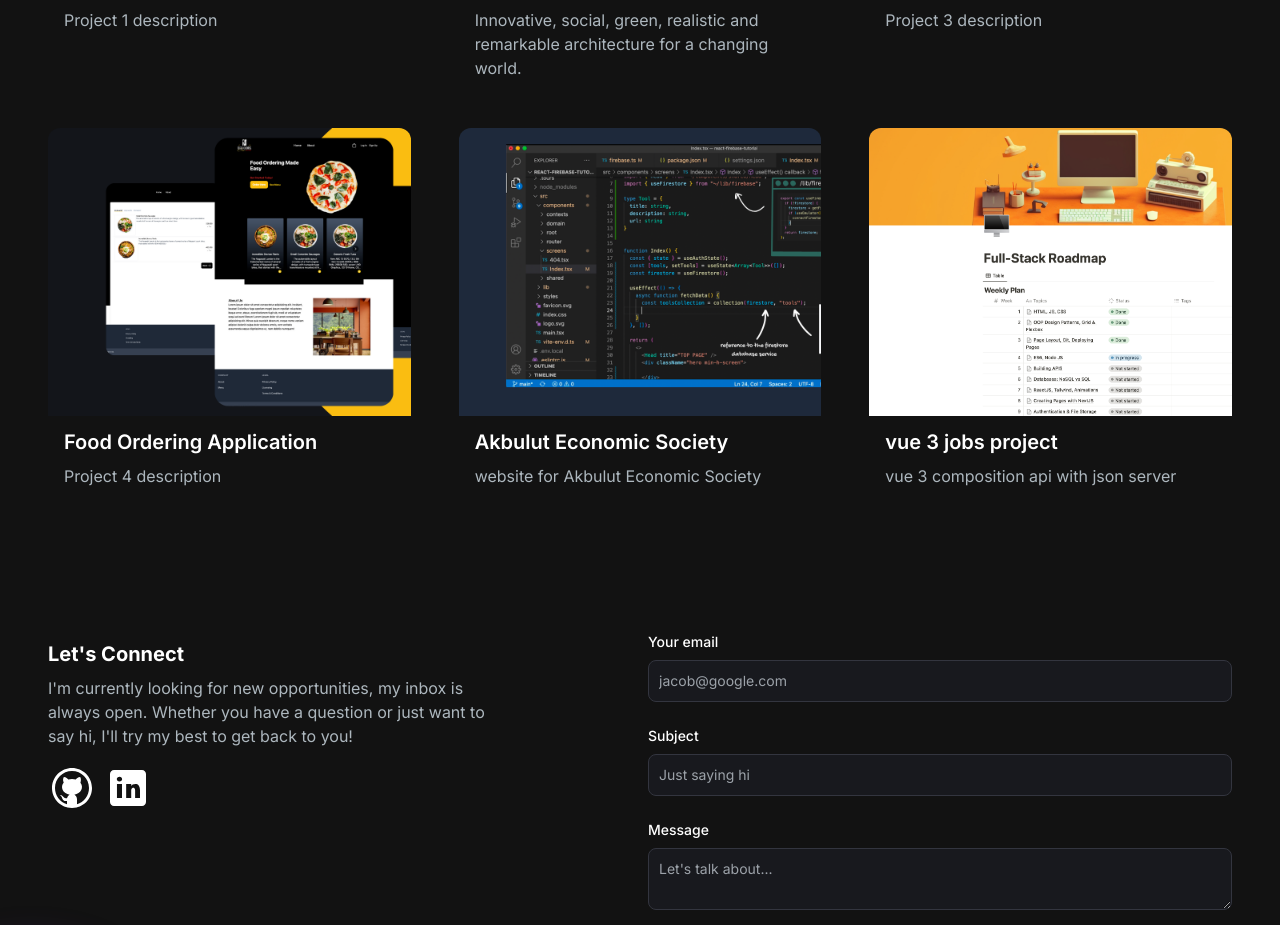
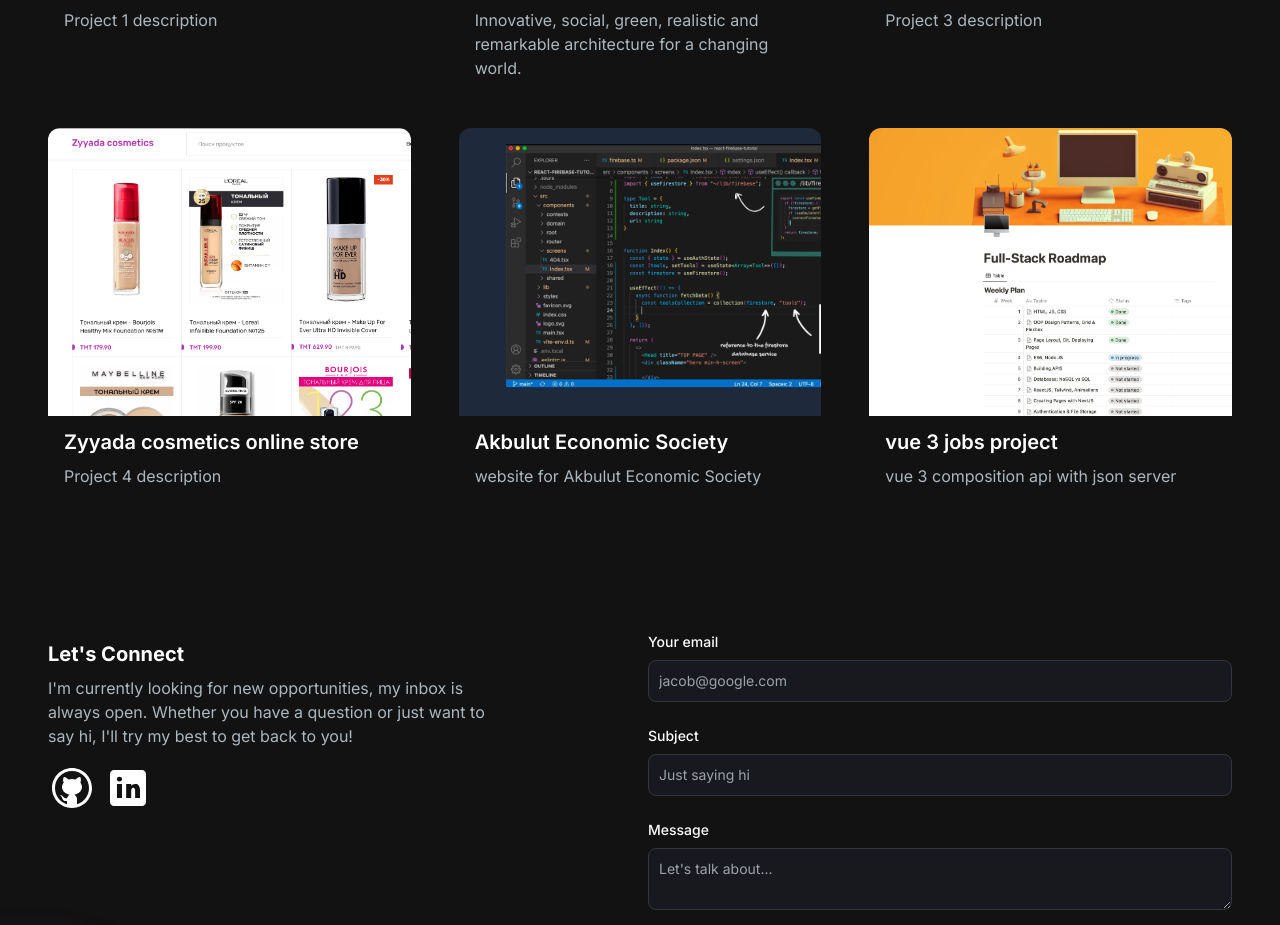
Before and after one commit to agamyrat301/nextjs_portfolio, a Next.js app: page / in a window 1280 px wide. Shown: the part 1988-2913 px from the top of the page. Built offline with nearby package versions, Linux system fonts and the light colour scheme.

Commit message:
zyyada added to projects

```diff
--- a/src/app/components/ProjectsSection.jsx
+++ b/src/app/components/ProjectsSection.jsx
@@ -34,11 +34,11 @@ const projectsData = [
   },
   {
     id: 4,
-    title: "Food Ordering Application",
+    title: "Zyyada cosmetics online store",
     description: "Project 4 description",
-    image: "/images/projects/4.png",
+    image: "/images/projects/zyyada.png",
     tag: ["All", "Web"],
-    gitUrl: "https://yodarestoran.com/",
+    gitUrl: "https://zyyada.com.tm/",
     previewUrl: "/",
   },
   {
```
Also changed, not shown: public/images/projects/zyyada.png (added).
